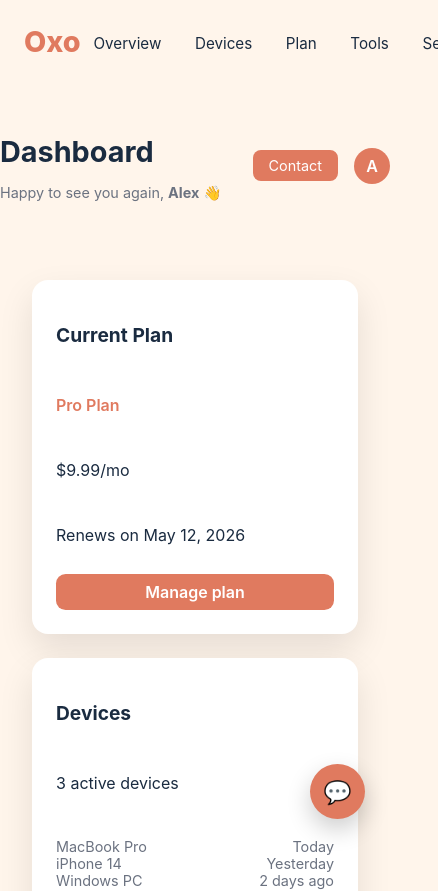
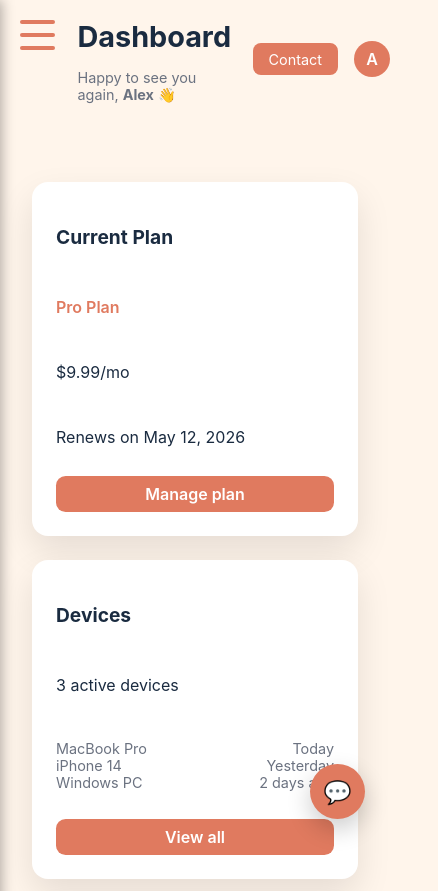
Before and after one commit to Dampess/oxo-frontV2, a Next.js app: page /dashboard in a window 390 px wide. Shown: the top 891 px of the page, 438 px wide, since content can reach past the window. Built offline with nearby package versions, Linux system fonts and the light colour scheme.

Commit message:
Fews optimizations

```diff
--- a/src/app/(app)/layout.tsx
+++ b/src/app/(app)/layout.tsx
@@ -1,6 +1,7 @@
 "use client";
 
 import Link from "next/link";
+import { useState } from "react";
 import "../styles/pages/dashboard.scss";
 
 export default function DashboardLayout({
@@ -10,24 +11,53 @@
 }) {
   const userName = "Alex"; // TODO: récupérer depuis le back
   const hour = new Date().getHours();
+  const [sidebarOpen, setSidebarOpen] = useState(false);
 
   const greeting =
     hour < 12 ? "Good morning" : hour < 18 ? "Good afternoon" : "Good evening";
 
   return (
     <div className="dashboard">
+      {/* BURGER BUTTON */}
+      <button
+        className={`burger-btn ${sidebarOpen ? "open" : ""}`}
+        onClick={() => setSidebarOpen(!sidebarOpen)}
+      >
+        <span />
+        <span />
+        <span />
+      </button>
+
       {/* SIDEBAR */}
-      <aside className="sidebar">
+      <aside className={`sidebar ${sidebarOpen ? "open" : ""}`}>
         <div className="logo">Oxo</div>
 
         <nav>
-          <Link href="/dashboard">Overview</Link>
-          <Link href="/dashboard/devices">Devices</Link>
-          <Link href="/dashboard/plan">Plan</Link>
-          <Link href="/dashboard/tools">Tools</Link>
-          <Link href="/dashboard/settings">Settings</Link>
+          <Link href="/dashboard" onClick={() => setSidebarOpen(false)}>
+            Overview
+          </Link>
+          <Link href="/dashboard/devices" onClick={() => setSidebarOpen(false)}>
+            Devices
+          </Link>
+          <Link href="/dashboard/plan" onClick={() => setSidebarOpen(false)}>
+            Plan
+          </Link>
+          <Link href="/dashboard/tools" onClick={() => setSidebarOpen(false)}>
+            Tools
+          </Link>
+          <Link
+            href="/dashboard/settings"
+            onClick={() => setSidebarOpen(false)}
+          >
+            Settings
+          </Link>
         </nav>
       </aside>
+
+      {/* OVERLAY MOBILE */}
+      {sidebarOpen && (
+        <div className="overlay" onClick={() => setSidebarOpen(false)} />
+      )}
 
       {/* MAIN */}
       <div className="dashboard-main">
--- a/src/app/styles/pages/dashboard.scss
+++ b/src/app/styles/pages/dashboard.scss
@@ -14,6 +14,23 @@
   padding: 1.5rem;
   display: flex;
   flex-direction: column;
+  transition: transform 0.3s ease;
+  z-index: 100;
+
+  &.open {
+    transform: translateX(0);
+  }
+
+  @media (max-width: 900px) {
+    position: fixed;
+    top: 0;
+    left: 0;
+    height: 100%;
+    width: 220px;
+    background: var(--sidebar-bg);
+    transform: translateX(-100%);
+    box-shadow: 2px 0 12px rgba(0, 0, 0, 0.3);
+  }
 
   .logo {
     font-size: 1.8rem;
@@ -45,6 +62,57 @@
       }
     }
   }
+}
+
+/* ================= BURGER BUTTON ================= */
+.burger-btn {
+  display: none;
+  position: fixed;
+  top: 20px;
+  left: 20px;
+  width: 35px;
+  height: 30px;
+  flex-direction: column;
+  justify-content: space-between;
+  z-index: 150;
+  background: transparent;
+  border: none;
+  cursor: pointer;
+  padding: 0;
+
+  span {
+    display: block;
+    height: 4px;
+    width: 100%;
+    background: var(--brand-color);
+    border-radius: 2px;
+    transition: 0.3s;
+  }
+
+  &.open span:nth-child(1) {
+    transform: rotate(45deg) translate(6px, 6px);
+  }
+
+  &.open span:nth-child(2) {
+    opacity: 0;
+  }
+
+  &.open span:nth-child(3) {
+    transform: rotate(-45deg) translate(6px, -6px);
+  }
+
+  @media (max-width: 900px) {
+    display: flex;
+  }
+}
+
+/* ================= OVERLAY MOBILE ================= */
+.overlay {
+  position: fixed;
+  width: 50%;
+  inset: 0;
+  background: vars.$oxo-blue;
+  z-index: 90;
 }
 
 /* ================= MAIN ================= */
@@ -191,16 +259,9 @@
       background: vars.$oxo-blue;
     }
   }
-}
 
-/* FULL WIDTH CARD */
-.card.full {
-  grid-column: span 2;
-}
-
-/* ================= TOOLS ================= */
   /* ================= TOOLS DASHBOARD ================= */
-.card .tools-nav {
+  .tools-nav {
     display: flex;
     gap: 0.5rem;
     flex-wrap: wrap;
@@ -228,7 +289,7 @@
     }
   }
 
-.card .tool-card {
+  .tool-card {
     display: flex;
     flex-direction: column;
     gap: 1rem;
@@ -280,19 +341,34 @@
       font-size: 0.9rem;
     }
   }
+}
+
+/* FULL WIDTH CARD */
+.card.full {
+  grid-column: span 2;
+}
+
 /* ================= RESPONSIVE ================= */
 @media (max-width: 900px) {
   .dashboard {
     flex-direction: column;
+
+    h1,
+    .welcome {
+      margin-left: 35%;
+    }
   }
 
   .sidebar {
-    width: 100%;
-    flex-direction: row;
+    width: 37%;
+    padding-top: 50px;
+    flex-direction: Column;
     overflow-x: auto;
 
     nav {
-      flex-direction: row;
+      top: 50px;
+      flex-direction: column;
+      color: vars.$oxo-white;
     }
   }
 
```
Lines whose indentation alone changed are shown as unchanged.
